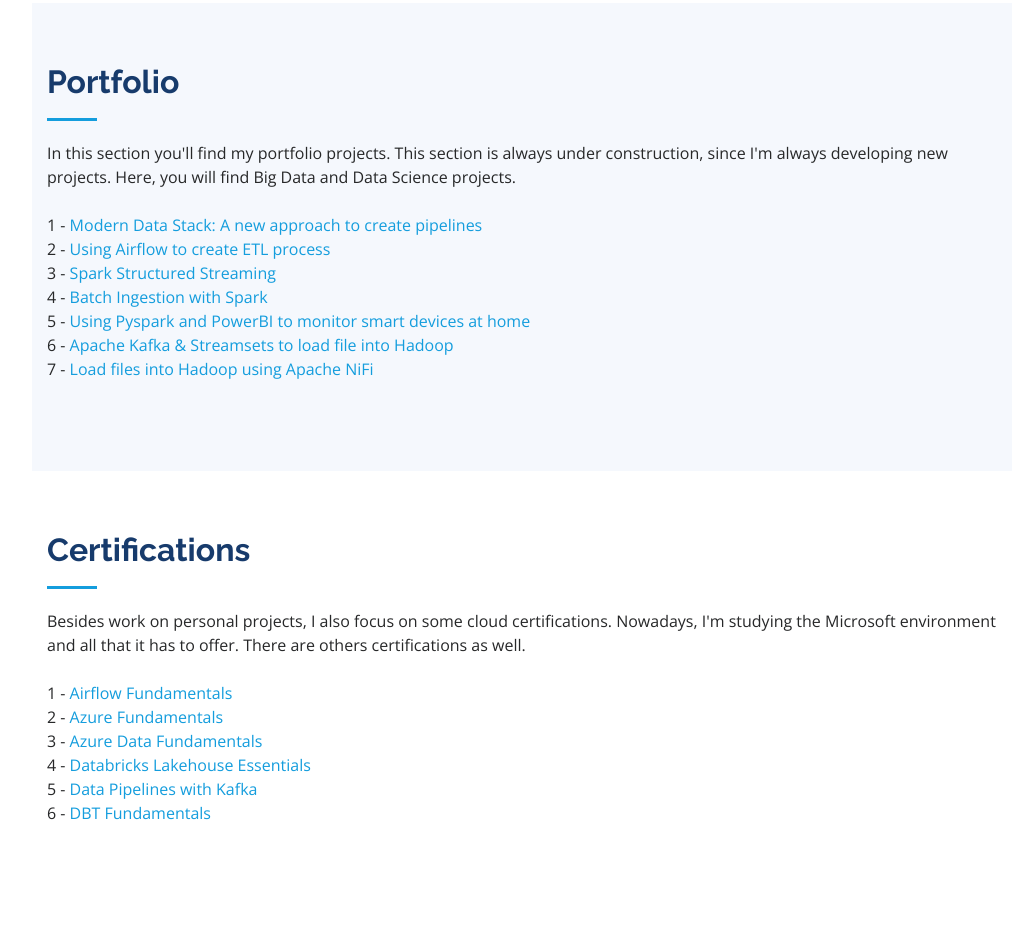
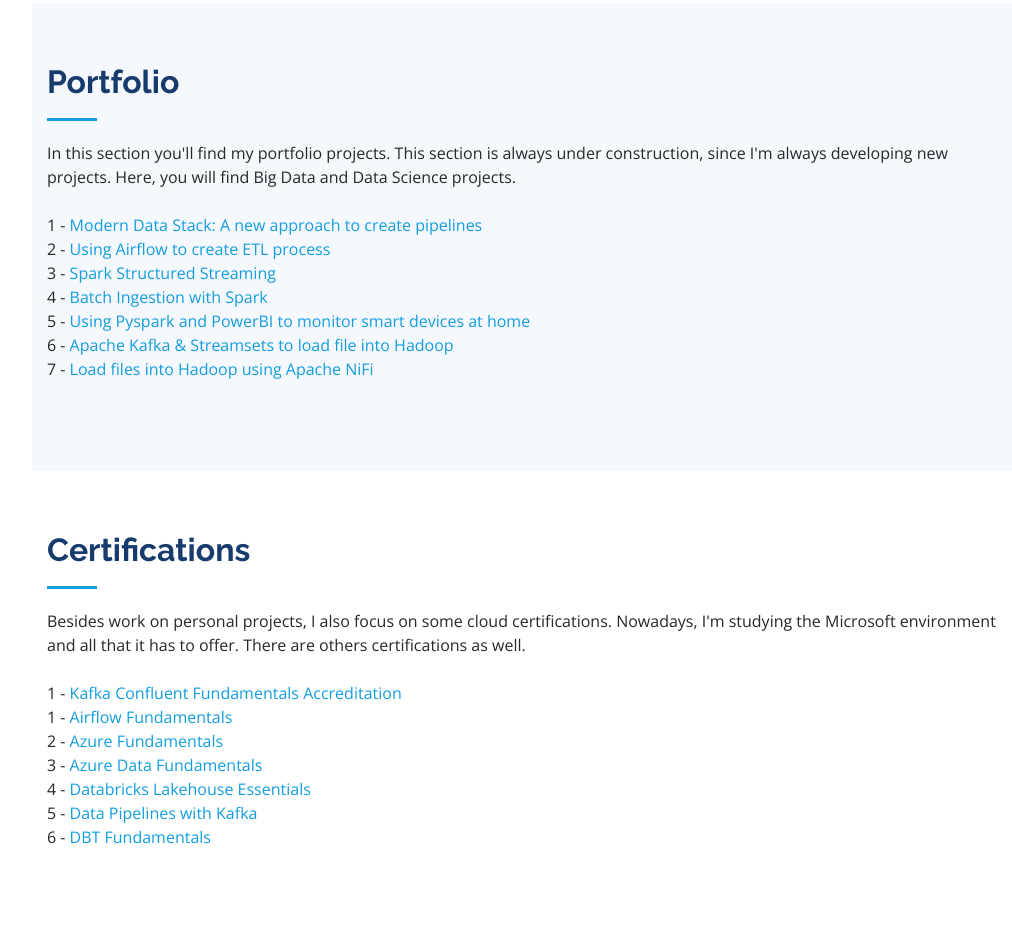
Before and after one commit to LucasbFontes/LucasbFontes.github.io, a plain HTML site: page index.html in a window 1280 px wide. Shown: the part 2386-3325 px from the top of the page, without its empty margins (268-1280 px from the left). Before the commit the page ends 3301 px from the top, so only its background shows below. Drawn offline with nearby package versions, Linux system fonts and the light colour scheme.

Commit message:
Update index.html

```diff
--- a/index.html
+++ b/index.html
@@ -301,6 +301,7 @@
 
 		   <br>
 
+		   <p>1 - <a href="https://www.credential.net/e02ca156-31ae-4a8b-981b-a66bb53c38cb">Kafka Confluent Fundamentals Accreditation</a></p>
 		   <p>1 - <a href="https://www.credly.com/earner/earned/badge/7041a78a-1633-4469-9d57-94bd9ce192fe">Airflow Fundamentals</a></p>
 		   <p>2 - <a href="https://www.credly.com/badges/c086cc8e-b8e0-404d-83e3-a446eb335dca/linked_in">Azure Fundamentals</a></p>
 		   <p>3 - <a href="https://www.credly.com/badges/2b502408-0765-4f59-889e-6e947ec3141a">Azure Data Fundamentals </a></p>
```
